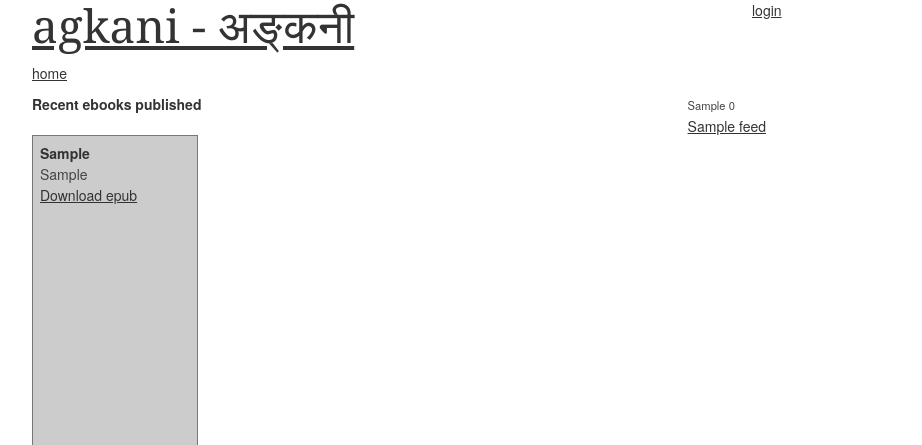
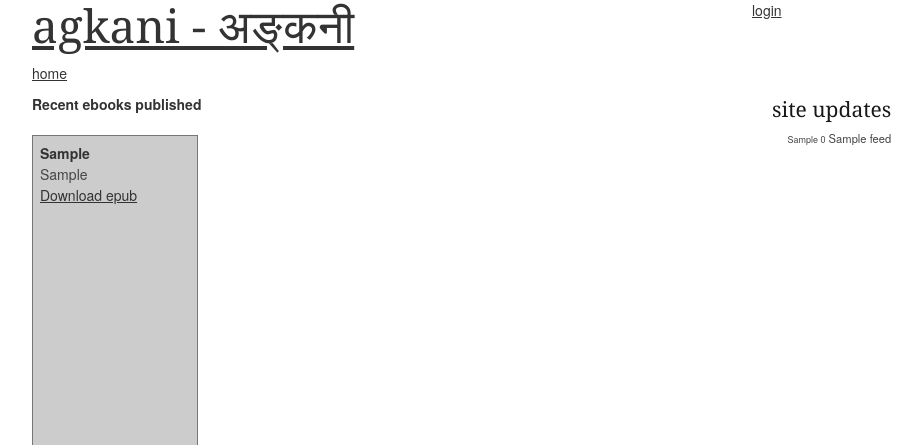
Before and after one commit to garhol/pyWriter, a Django app: template templates/index.html in a window 1280 px wide. Shown: the top 445 px of the page, without its empty margins (138-1060 px from the left). Run offline with Django 3.2, Linux system fonts and the light colour scheme; the template is opened without the code that fills it: most values are stand-ins (such as "Sample title", 1, 10 or a date in 2020); some libraries are stand-ins or nearby versions.

Commit message:
tidy hub feed.

```diff
--- a/templates/index.html
+++ b/templates/index.html
@@ -19,6 +19,9 @@ h4 a.majorCharTitle{background:url({{ MEDIA_URL }}images/icons/star-icon.png) no
 .addLink{width: 100%; text-align: right;}
 .publishedPod{background:rgba(0, 0, 0, 0.2); border: 1px solid #777; min-width:150px; min-height: 295px; float: left; padding: 0.5em; margin-right: 1em;}
 .publishedPod p{margin-bottom:0px}
+.publishedPod > img {-moz-box-shadow: 2px 2px 5px #888;
+-webkit-box-shadow: 2px 2px 5px #888;
+box-shadow: 2px 2px 5px #888;}
 </style>
 {% endblock %}
 
@@ -46,11 +49,14 @@ h4 a.majorCharTitle{background:url({{ MEDIA_URL }}images/icons/star-icon.png) no
 {% endblock %}
 
 {% block "rh" %}
+<div class="feedme" style="float:right; width:200px;">
+<h4>site updates</h4>
 {% for e in feed|slice:":4" %}
-<img src="{{e.media_thumbnail.0.url}}" width="{{e.media_thumbnail.0.width}}" height="{{e.media_thumbnail.0.height}}" style="float:left; margin:0.2em; clear:left;" />
-<p style="float:left; width:260px;">
-    <span style="font-size:0.8em;">{{e.authors.0.name}}</span><br />
-    <a href="{{e.links.0.url}}" target="_blank">{{e.title}}</a>
-</p>
+    <img src="{{e.media_thumbnail.0.url}}" width="{{e.media_thumbnail.0.width}}" height="{{e.media_thumbnail.0.height}}" style="float:left; margin:0.2em; clear:left;" />
+    <p style="float:left;font-size:0.8em; width:160px;">
+    <span style="font-size:0.8em;">{{e.authors.0.name}}</span>
+    {{e.title}}
+    </p>
 {% endfor %}
+</div>
 {% endblock %}
```
